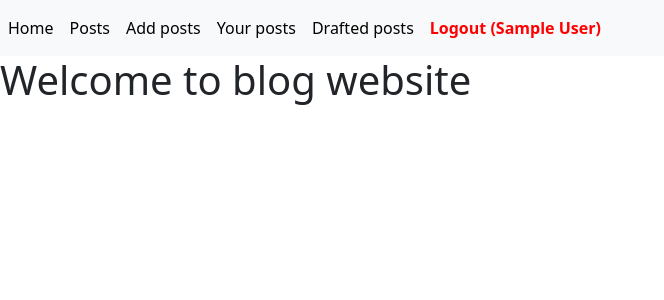
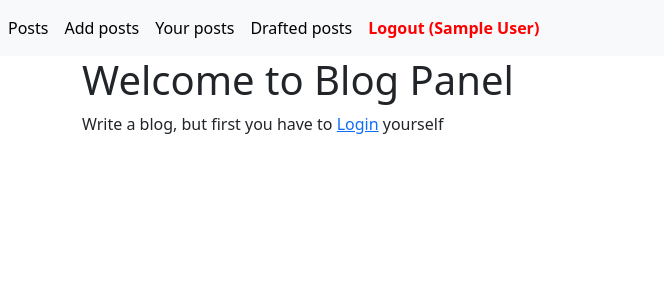
Before and after one commit to irtaza777/mern-blog, a React (Create React App) app: page / in a window 1280 px wide. Shown: the top 300 px of the page, without its empty margins (0-664 px from the left). Built offline with nearby package versions, Linux system fonts and the light colour scheme; sample sign-in values are in the browser's storage.

Commit message:
homepage

```diff
--- a/src/App.js
+++ b/src/App.js
@@ -19,12 +19,12 @@ function App() {
     <div >
       <Navbar />
         <Routes>
-                    <Route path="/" element={<h1>Welcome to blog website</h1>}></Route>
 
           <Route path="*" element={<Error/>}></Route>
                     <Route path="/Home" element={<Home />}></Route>
 
         <Route element={<PrivateComponent />}>
+        <Route path="/" element={<Home />}></Route>
 
           <Route path="/Posts" element={<Posts />}></Route>
           <Route path="/Add-Post" element={<AddPost />}></Route>
--- a/src/components/Login/login.js
+++ b/src/components/Login/login.js
@@ -32,7 +32,7 @@ const Login = () => {
             localStorage.setItem("user", JSON.stringify(result.user));
             localStorage.setItem("token", JSON.stringify(result.auth));
 
-            navigate('/Home');
+            navigate('/Posts');
 
         }
         else { alert("Please enter correct details") }
--- a/src/components/Navbar/Navbar.js
+++ b/src/components/Navbar/Navbar.js
@@ -21,9 +21,7 @@ const NavBar = () => {
 <nav class="navbar navbar-expand-lg navbar-light bg-light">
 
       <ul className="navbar-nav nav-ul">
-        <li className="nav-item nav-link">
-         <Link to="/Home">Home</Link>
-        </li>
+
         <li className="nav-item nav-link">
 
           <Link to="/Posts">Posts</Link>
```
